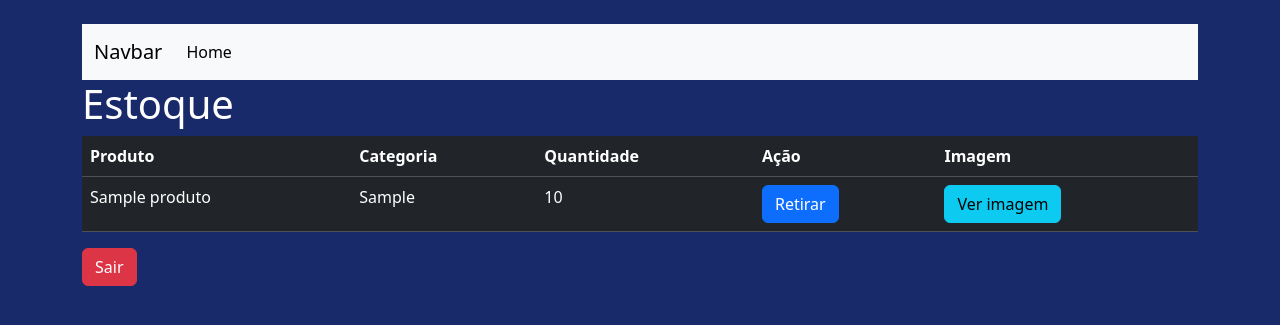
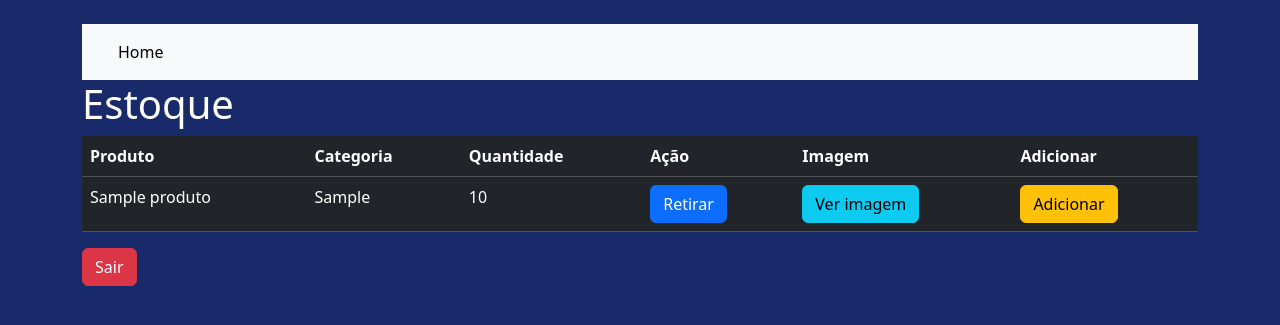
Before and after one commit to Henri918/Atividade, a Flask app: page /dps in a window 1280 px wide. Shown: the top 325 px of the page. Run offline with Flask 3, Linux system fonts and the light colour scheme; tables that the repository leaves empty hold one stand-in row (values such as "Sample post"); some libraries are stand-ins or nearby versions.

Commit message:
versao final

```diff
--- a/app.py
+++ b/app.py
@@ -194,6 +194,22 @@ def retirar(id, qtd):
 
     return redirect('/dps')
 
+@app.route("/adicionarquantidade/<int:id>/<int:quantidade>")
+def adicionarQuantidade(id, quantidade):
+
+    cursor = conexao.cursor()
+
+    cursor.execute("""
+        UPDATE produtos
+        SET quantidade = quantidade + %s
+        WHERE id = %s
+    """, (quantidade, id))
+
+    conexao.commit()
+    cursor.close()
+
+    return redirect("/dps")
+
 @app.route('/dps')
 def dps():
 
@@ -249,6 +265,7 @@ def editarquantidade(id,qtd):
     conexao.commit()
 
     return redirect('/adm')
+
 
 @app.route('/deletar/<int:id>')
 def deletar(id):
@@ -344,4 +361,4 @@ def cadastrarusuario():
 
     return redirect('/usuarios')
 
-app.run(debug=True)
+app.run(host='0.0.0.0', port=5000)
--- a/static/main.js
+++ b/static/main.js
@@ -132,3 +132,29 @@ window.location.href=`/retirar/${id}/${qtd}`;
 });
 
 }
+
+function adicionarProduto(id) {
+
+    console.log("ADICIONAR", id);
+
+    Swal.fire({
+        title: 'Adicionar Quantidade',
+        input: 'number',
+        inputAttributes: {
+            min: 1
+        },
+        showCancelButton: true,
+        confirmButtonText: 'Adicionar',
+        cancelButtonText: 'Cancelar'
+    }).then((result) => {
+
+        if (result.isConfirmed && result.value) {
+
+            window.location.href =
+            `/adicionarquantidade/${id}/${result.value}`;
+
+        }
+
+    });
+
+}
--- a/templates/dps.html
+++ b/templates/dps.html
@@ -14,7 +14,7 @@
 
     <nav class="navbar navbar-expand-lg bg-body-tertiary">
             <div class="container-fluid">
-            <a class="navbar-brand" href="#">Navbar</a>
+            <a class="navbar-brand" href=""></a>
             <button class="navbar-toggler" type="button" data-bs-toggle="collapse" data-bs-target="#navbarNavAltMarkup" aria-controls="navbarNavAltMarkup" aria-expanded="false" aria-label="Toggle navigation">
                 <span class="navbar-toggler-icon"></span>
             </button>
@@ -37,6 +37,7 @@
             <th>Quantidade</th>
             <th>Ação</th>
             <th>Imagem</th>
+            <th>Adicionar</th>
         </tr>
     </thead>
 
@@ -49,6 +50,7 @@
         <td>{{ produto[1] }}</td>
         <td>{{ produto[2] }}</td>
         <td>{{ produto[3] }}</td>
+
 
         <td>
             <button
@@ -71,8 +73,16 @@
 
             </button>
 
+        </td>
 
+        <td>
+            <button
+                class="btn btn-warning"
+                onclick="adicionarProduto('{{ produto[0] }}')">
 
+                Adicionar
+            </button>
+        </td>
     </tr>
 
     {% endfor %}
```
